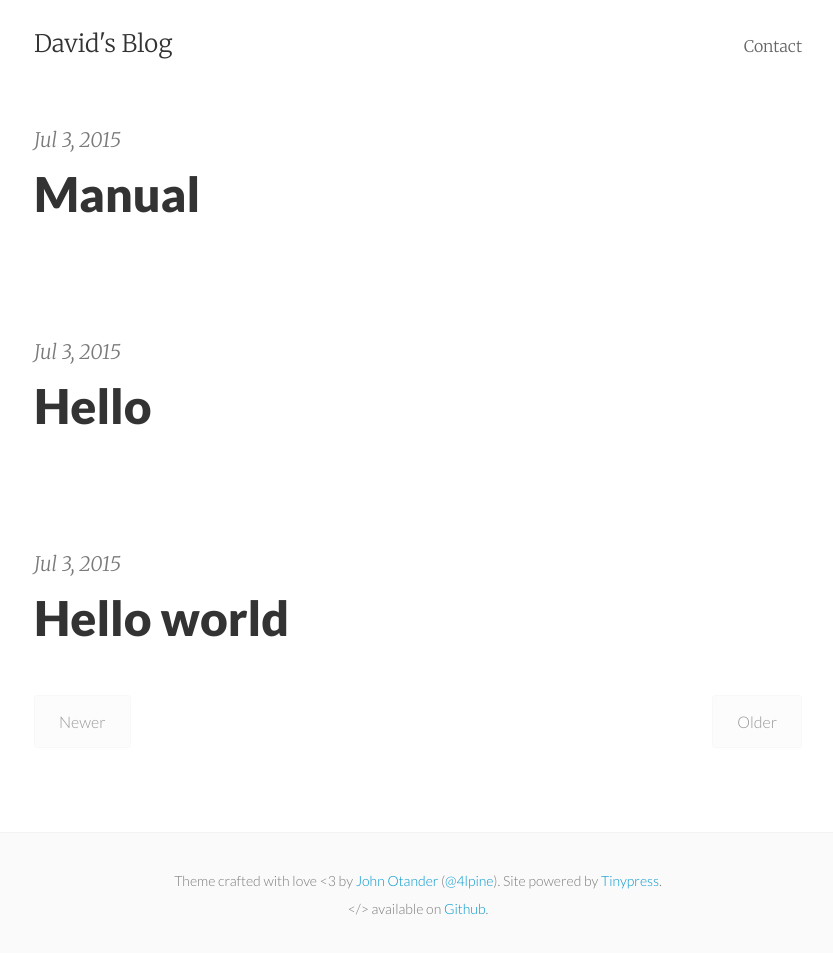
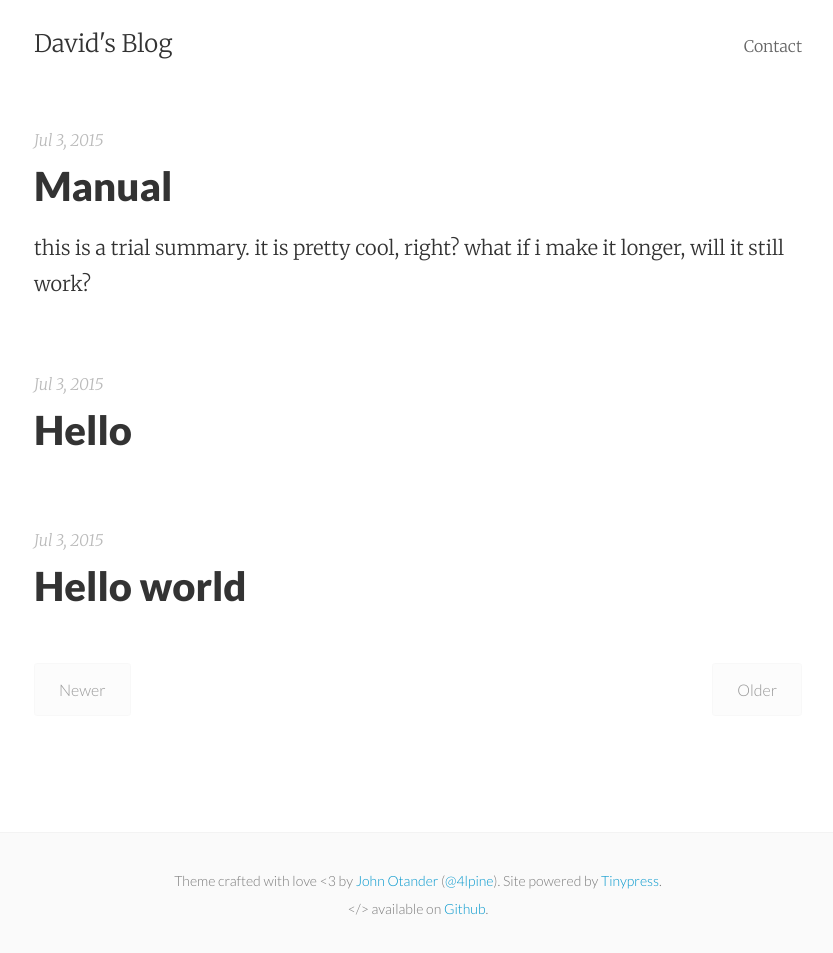
Before and after one commit to davidkatz/davidkatz.github.io, a Jekyll site: the page built from index.html, in a window 1280 px wide. Shown: the whole page, without its empty margins (222-1055 px from the left). Built offline with Jekyll 4.4.1, drawn with Linux system fonts in a browser that asks for light colours; the list of posts is cut into pages by our own code.

Commit message:
testing summaries

```diff
--- a/_posts/2015-07-03-manual.markdown
+++ b/_posts/2015-07-03-manual.markdown
@@ -2,6 +2,7 @@
 published: true
 title: Manual
 layout: post
+summary: this is a trial summary. it is pretty cool, right? what if i make it longer, will it still work?
 ---
 Let's start with a quote:
 
--- a/css/pixyll.css
+++ b/css/pixyll.css
@@ -99,8 +99,6 @@ body {
 }
 
 .posts .post:last-child {
-  border-bottom: none;
-  margin-bottom: .5rem;
   padding-bottom: 0;
 }
 
@@ -152,8 +150,8 @@ body {
   font-size: 1rem;
   font-weight: 300;
   margin: 0;
-  padding: .25rem 0;
-  color: #7a7a7a;
+  padding: 0;
+  color: #bbb;
   font-style: italic;
 }
 
@@ -261,7 +259,7 @@ h6 {
   .post-meta {
     margin: 0;
     padding: 0;
-    font-size: 1.25rem;
+    font-size: 1rem;
   }
 
   .h1,
@@ -273,7 +271,6 @@ h6 {
   .h2,
   h2 {
     font-size: 2rem;
-    line-height: 2.5rem;
   }
 
   .h3,
@@ -294,7 +291,7 @@ h6 {
   }
 
   .post-link .post-title {
-    margin-top: 1rem;
+    margin-top: 0rem;
   }
 
   .posts .post {
@@ -305,7 +302,6 @@ h6 {
 
   .posts .post:last-child {
     border-bottom: none;
-    margin-bottom: .5rem;
     padding-bottom: 0;
   }
 }
@@ -319,27 +315,24 @@ h6 {
 
   .h2,
   h2 {
-    font-size: 3rem;
+    font-size: 2.5rem;
     line-height: 3.5rem;
   }
 
   .posts .post-meta {
-    padding-bottom: .25rem;
+    padding-bottom: 0rem;
   }
 
   .post-link .post-title {
-    margin-top: .25rem;
+    margin-top: 0rem;
   }
 
   .posts .post {
-    margin-bottom: 4rem;
-    padding-bottom: 2rem;
     border-bottom: none;
   }
 
   .posts .post:last-child {
     border-bottom: none;
-    margin-bottom: 1rem;
     padding-bottom: 0;
   }
 }
```
